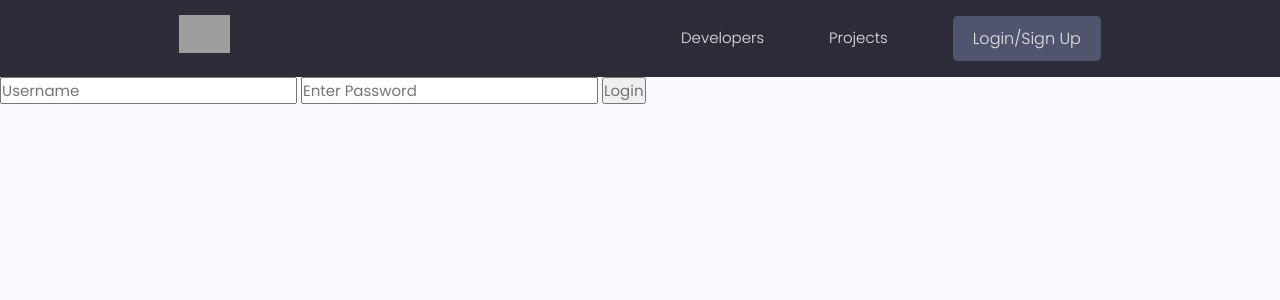
After one commit to Ryu4fly/devsearch, a Django app: page /login/ in a window 1280 px wide. The commit adds this page. Shown: the top 300 px of the page. Run offline with Django 4.2, Linux system fonts and the light colour scheme; some libraries are stand-ins or nearby versions; grey boxes are pictures that could not be loaded.

Commit message:
Added User Authentication & Authorization

```diff
--- a/templates/main.html
+++ b/templates/main.html
@@ -20,10 +20,16 @@
   <body>
     {% include 'navbar.html' %}
 
+    {% if messages %}
+    <ul class="messages">
+        {% for message in messages %}
+        <li{% if message.tags %} class="{{ message.tags }}"{% endif %}>{{ message }}</li>
+        {% endfor %}
+    </ul>
+    {% endif %}
+
     {% block content %}
 
     {% endblock content %}
-
-    <p>FOOTER</p>
   </body>
 </html>
--- a/templates/navbar.html
+++ b/templates/navbar.html
@@ -14,9 +14,13 @@
       <ul class="header__menu">
         <li class="header__menuItem"><a href="{% url 'profiles' %}">Developers</a></li>
         <li class="header__menuItem"><a href="{% url 'projects' %}">Projects</a></li>
-        <li class="header__menuItem"><a href="">Inbox</a></li>
-        <li class="header__menuItem"><a href="{% url 'create-project' %}">Add Project</a></li>
-        <li class="header__menuItem"><a href="" class="btn btn--sub">Login/Sign Up</a></li>
+        {% if request.user.is_authenticated %}
+          <li class="header__menuItem"><a href="">Inbox</a></li>
+          <li class="header__menuItem"><a href="{% url 'create-project' %}">Add Project</a></li>
+          <li class="header__menuItem"><a href="{% url 'logout' %}" class="btn btn--sub">Logout</a></li>
+        {% else %}
+          <li class="header__menuItem"><a href="{% url 'login' %}" class="btn btn--sub">Login/Sign Up</a></li>
+        {% endif %}
       </ul>
     </nav>
   </div>
--- /dev/null
+++ b/users/templates/users/login_register.html
@@ -0,0 +1,12 @@
+{% extends 'main.html' %}
+
+{% block content %}
+
+  <form action="{% url 'login' %}" method="POST">
+    {% csrf_token %}
+    <input type="text" name="username" placeholder="Username">
+    <input type="password" name="password" placeholder="Enter Password">
+    <input type="submit" value="Login">
+  </form>
+
+{% endblock content %}
--- a/users/urls.py
+++ b/users/urls.py
@@ -2,6 +2,9 @@ from django.urls import path
 from . import views
 
 urlpatterns = [
+    path('login/', views.loginUser, name='login'),
+  path('logout/', views.logoutUser, name='logout'),
+
   path('', views.profiles, name="profiles"),
   path('profile/<str:pk>/', views.userProfile, name='user-profile')
 ]
--- a/users/views.py
+++ b/users/views.py
@@ -1,11 +1,48 @@
 from .models import Profile
-from django.shortcuts import render
+
+from django.contrib import messages
+from django.shortcuts import render, redirect
+from django.contrib.auth import login, authenticate, logout
+from django.contrib.auth.models import User
+
+
+def loginUser(request):
+  if request.user.is_authenticated:
+    return redirect('profiles')
+
+  if request.method == 'POST':
+    username = request.POST['username']
+    password = request.POST['password']
+
+    try:
+      user = User.objects.get(username=username)
+    except:
+      messages.error(request, 'Username does not exist')
+
+    user = authenticate(request, username=username, password=password)
+
+    if user is not None:
+      login(request, user)
+      return redirect('profiles')
+    else:
+      messages.error(request, 'Username OR Password is incorrect')
+
+  return render(request, 'users/login_register.html')
+
+
+def logoutUser(request):
+  logout(request)
+  messages.error(request, 'Successfully Logged Out')
+
+  return redirect('login')
+
 
 def profiles(request):
   profiles = Profile.objects.all()
   context = {'profiles': profiles}
 
   return render(request, 'users/profiles.html', context)
+
 
 def userProfile(request, pk):
   profile = Profile.objects.get(id=pk)
```
Also changed, not shown: projects/views.py (+7 -1 lines), db.sqlite3.
